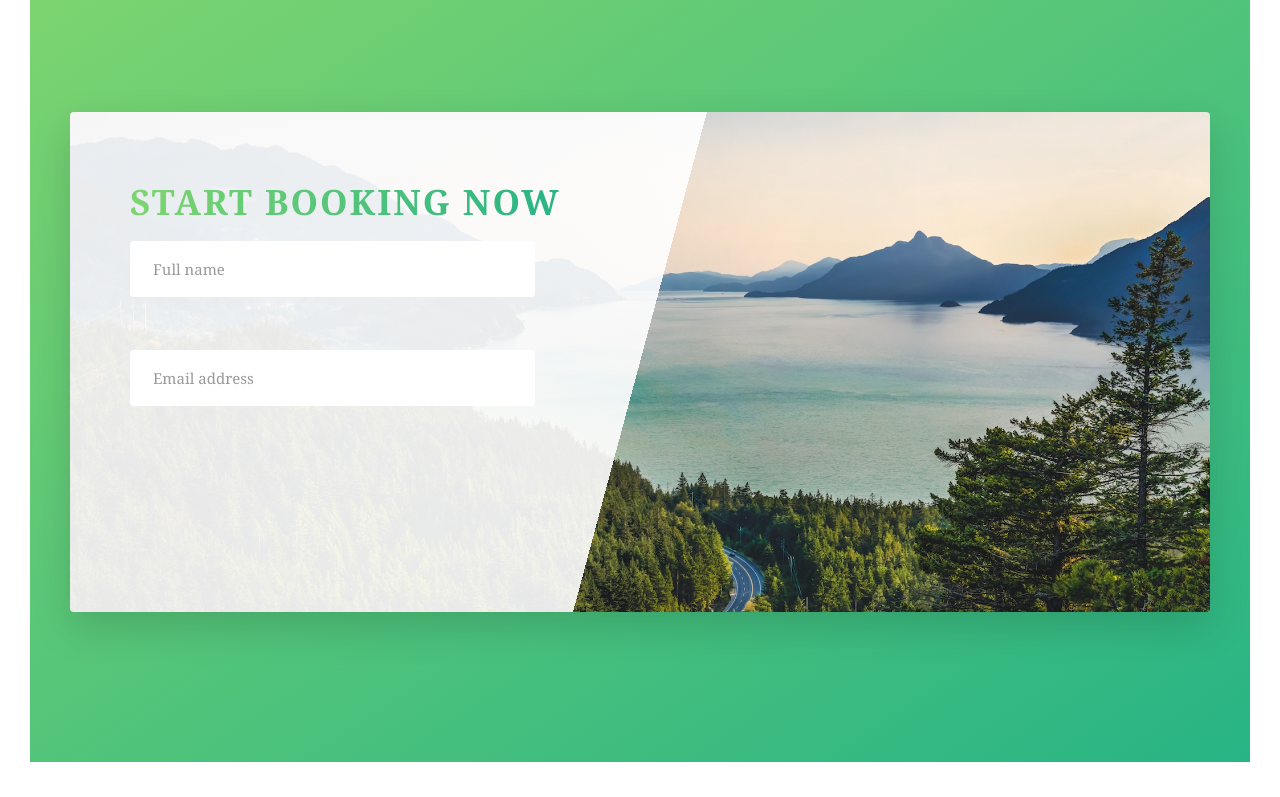
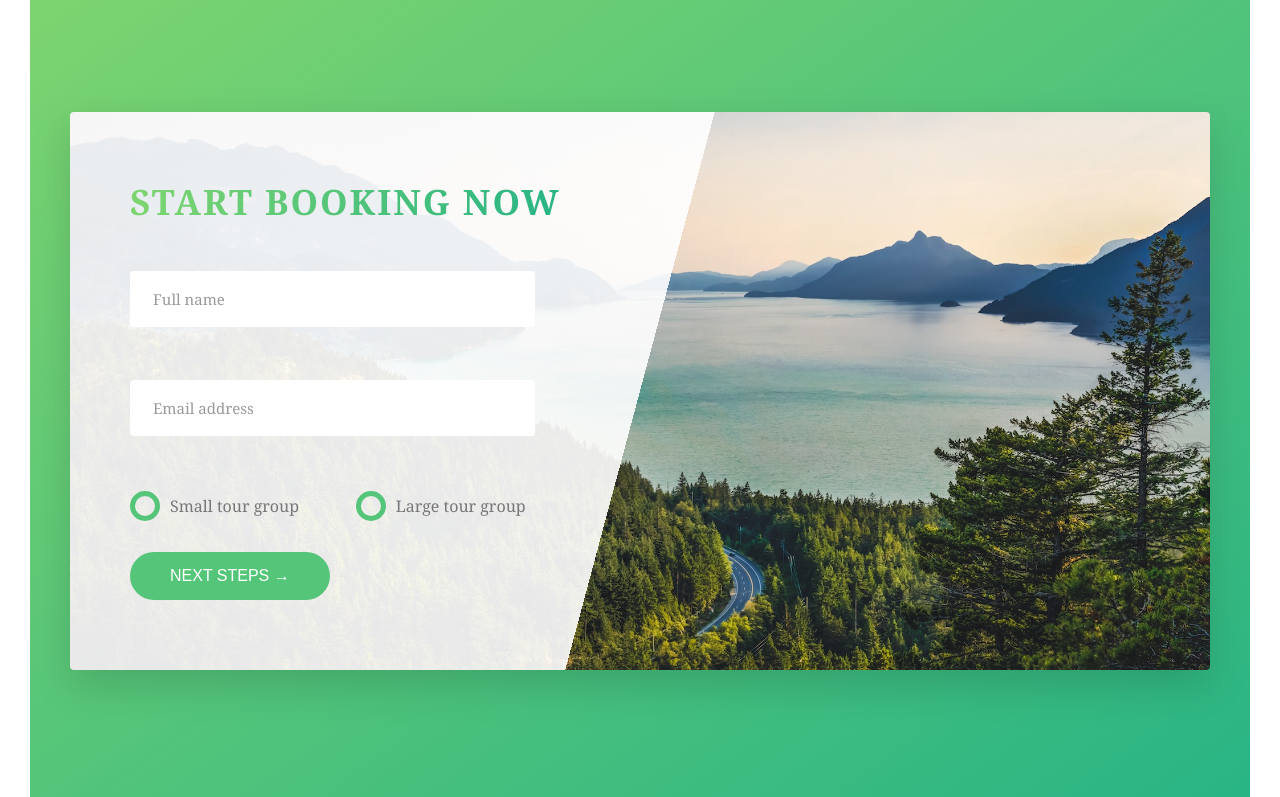
Before and after one commit to hemmayo/natours, a website: page index.html in a window 1280 px wide. Shown: the part 4447-5244 px from the top of the page. Drawn offline with Linux system fonts and the light colour scheme.

Commit message:
added custom radio button

```diff
--- a/index.html
+++ b/index.html
@@ -242,7 +242,7 @@
                 <div class="book">
                     <div class="book__form">
                         <form action="#" class="form">
-                            <div class="u-margin-bottom-small">
+                            <div class="u-margin-bottom-medium">
                                 <h2 class="heading-secondary">start booking now</h2>
                             </div>
                             <div class="form__group">
@@ -252,6 +252,25 @@
                             <div class="form__group">
                                 <input type="email" class="form__input" placeholder="Email address" id="email" required>
                                 <label for="email" class="form__label">Email address</label>
+                            </div>
+                            <div class="form__group">
+                                <div class="form__radio-group">
+                                    <input class="form__radio-input" type="radio" name="size" id="small">
+                                    <label for="small" class="form__radio-label">
+                                        <span class="form__radio-button"></span>
+                                        Small tour group
+                                    </label>
+                                </div>
+                                <div class="form__radio-group u-margin-bottom-small">
+                                    <input class="form__radio-input" type="radio" name="size" id="large">
+                                    <label for="large" class="form__radio-label">
+                                        <span class="form__radio-button"></span>
+                                        Large tour group
+                                    </label>
+                                </div>
+                            </div>
+                            <div class="form__group u-margin-bottom-small">
+                                <button class="btn btn--green">Next steps &rarr;</button>
                             </div>
                         </form>
                     </div>
--- a/sass/components/_button.scss
+++ b/sass/components/_button.scss
@@ -1,6 +1,6 @@
 
 .btn {
-    &:link, &visited {
+    &, &:link, &:visited {
         position: relative;
         transition: 0.2s all ease-in-out;
         text-transform: uppercase;
@@ -10,6 +10,9 @@
         border-radius: 10rem;
         font-size: $default-font-size;
         font-weight: 400;
+        cursor: pointer;
+        border: none;
+        outline: none;
     }
 
     &--animated {
@@ -44,8 +47,6 @@
         box-shadow: 0 .5rem 1rem rgba($color-black, .2)
     }
 
-
-
     &.btn--white {
         color: $color-grey-dark;
         background-color: $color-white;
@@ -59,12 +60,15 @@
         color: $color-white;
         background-color: $color-primary;
 
-        &:hover {
-            background-color: $color-white;
-            color: $color-primary;
+        // &:hover {
+        //     background-color: $color-white;
+        //     color: $color-primary;
+        // }
+
+        &::after {
+            background-color: $color-primary;
         }
     }
-
 }
 
 .btn-text {
--- a/sass/components/_form.scss
+++ b/sass/components/_form.scss
@@ -57,4 +57,56 @@
         visibility: hidden;
         transform: translateY(-4rem);
     }
+
+    &__radio {
+
+        &-group {
+            display: inline-block;
+            width: 49%;
+        }
+
+        &-input {
+            display: none;
+        }
+
+        &-label {
+            font-size: $default-font-size;
+            cursor: pointer;
+            position: relative;
+            padding-left: 4rem;
+        }
+
+        &-button {
+            height: 3rem;
+            width: 3rem;
+            border: .5rem solid $color-primary;
+            display: inline-block;
+            border-radius: 50%;
+            position: absolute;
+            top: -.4rem;
+            left: 0;
+
+
+
+            &::after {
+                content: '';
+                display: block;
+                height: 1.3rem;
+                width: 1.3rem;
+                border-radius: 50%;
+                position: absolute;
+                top: 50%;
+                left: 50%;
+                transform: translate(-50%, -50%);
+                background-color: $color-primary;
+                opacity: 0;
+            }
+        }
+
+        &-input:checked ~ &-label  &-button::after {
+            opacity: 1;
+        }
+
+    }
+
 }
--- a/sass/pages/_home.scss
+++ b/sass/pages/_home.scss
@@ -43,7 +43,7 @@
     background-repeat: no-repeat;
     border-radius: 4px;
     box-shadow: 0 1.5rem 4rem rgba($color-black, .15);
-    height: 50rem;
+    // height: 50rem;
 
     &__form {
         padding: 6rem;
```
Also changed, not shown: css/style.css.
